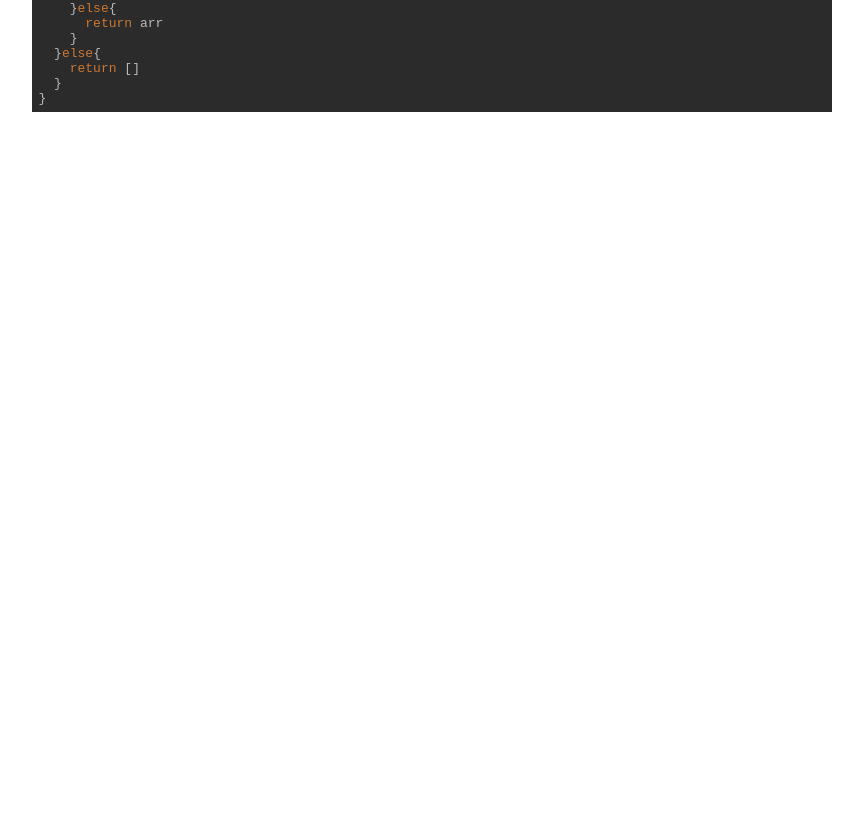
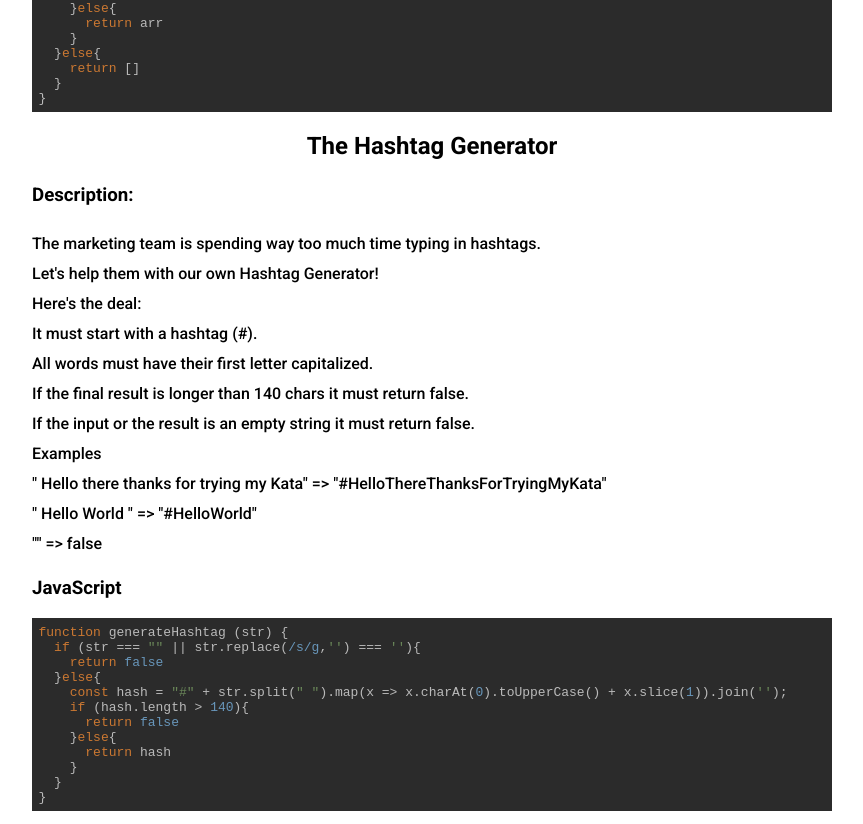
Before and after one commit to donovanodom/codewars, a React (Create React App) app: page / in a window 1280 px wide. Shown: the part 3660-4484 px from the top of the page, without its empty margins (208-1071 px from the left). Before the commit the page ends 3785 px from the top, so only its background shows below. Built offline with nearby package versions, Linux system fonts and the light colour scheme.

Commit message:
Added The Hashtag Generator

```diff
--- a/src/Kata1.js
+++ b/src/Kata1.js
@@ -258,6 +258,53 @@ export const SplitStrings = () => {
   );
 };
 
+export const TheHashtagGenerator = () => {
+  const code = `function generateHashtag (str) {
+  if (str === "" || str.replace(/\s/g,'') === ''){
+    return false
+  }else{
+    const hash = "#" + str.split(" ").map(x => x.charAt(0).toUpperCase() + x.slice(1)).join('');
+    if (hash.length > 140){
+      return false
+    }else{
+      return hash
+    }
+  }
+}`;
+  return (
+    <>
+      <h2 className="title">The Hashtag Generator</h2>
+      <div className="description">
+        <h3>Description:</h3>
+        The marketing team is spending way too much time typing in hashtags.
+        <br />
+        Let's help them with our own Hashtag Generator!
+        <br />
+        Here's the deal:
+        <br />
+        It must start with a hashtag (#).
+        <br />
+        All words must have their first letter capitalized.
+        <br />
+        If the final result is longer than 140 chars it must return false.
+        <br />
+        If the input or the result is an empty string it must return false.
+        <br />
+        Examples
+        <br />" Hello there thanks for trying my Kata" ={`>`}{" "}
+        "#HelloThereThanksForTryingMyKata"
+        <br />" Hello World " ={`>`} "#HelloWorld"
+        <br />
+        "" ={`>`} false
+      </div>
+      <h3>JavaScript</h3>
+      <SyntaxHighlighter language={"javascript"} style={darcula}>
+        {code}
+      </SyntaxHighlighter>
+    </>
+  );
+};
+
 const Kata1 = () => {
   return (
     <>
@@ -267,6 +314,7 @@ const Kata1 = () => {
       <CompleteFibonacciSeries />
       <SumStringsasNumbers />
       <SplitStrings />
+      <TheHashtagGenerator />
     </>
   );
 };
```
